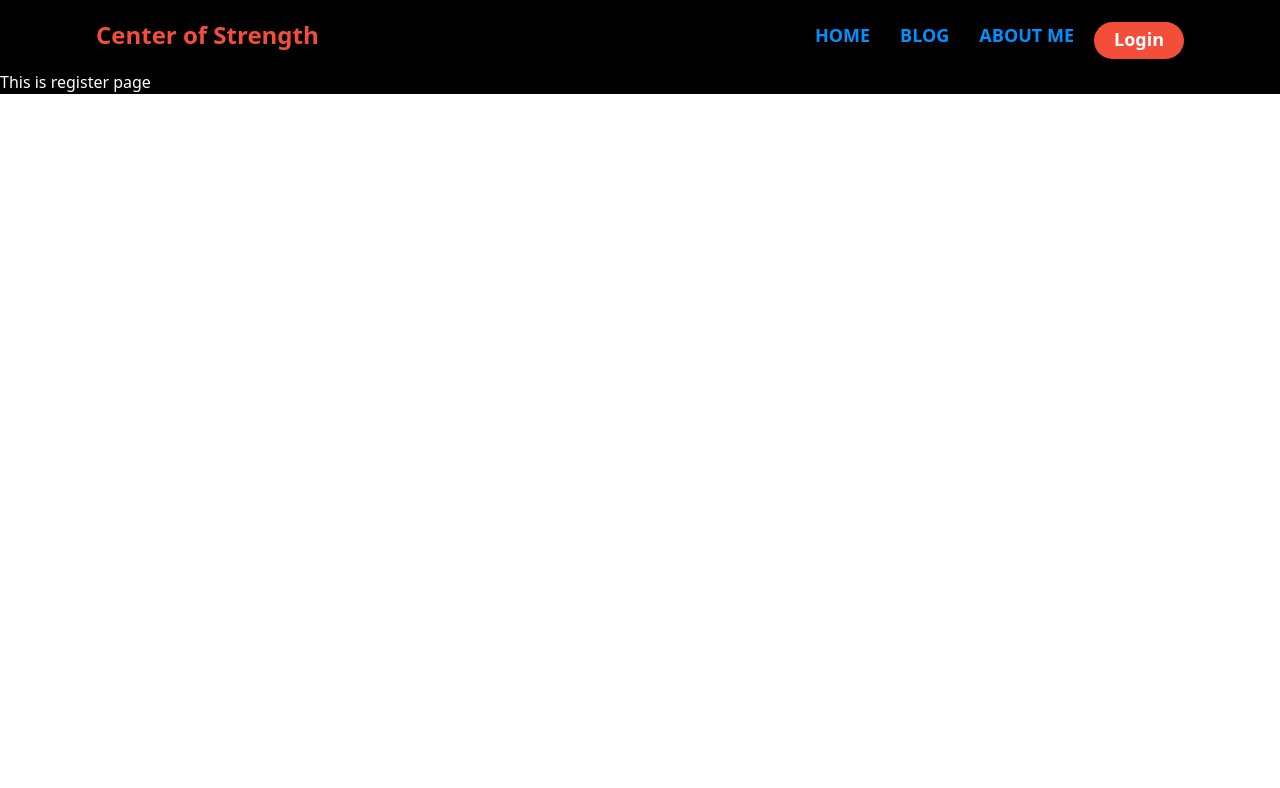
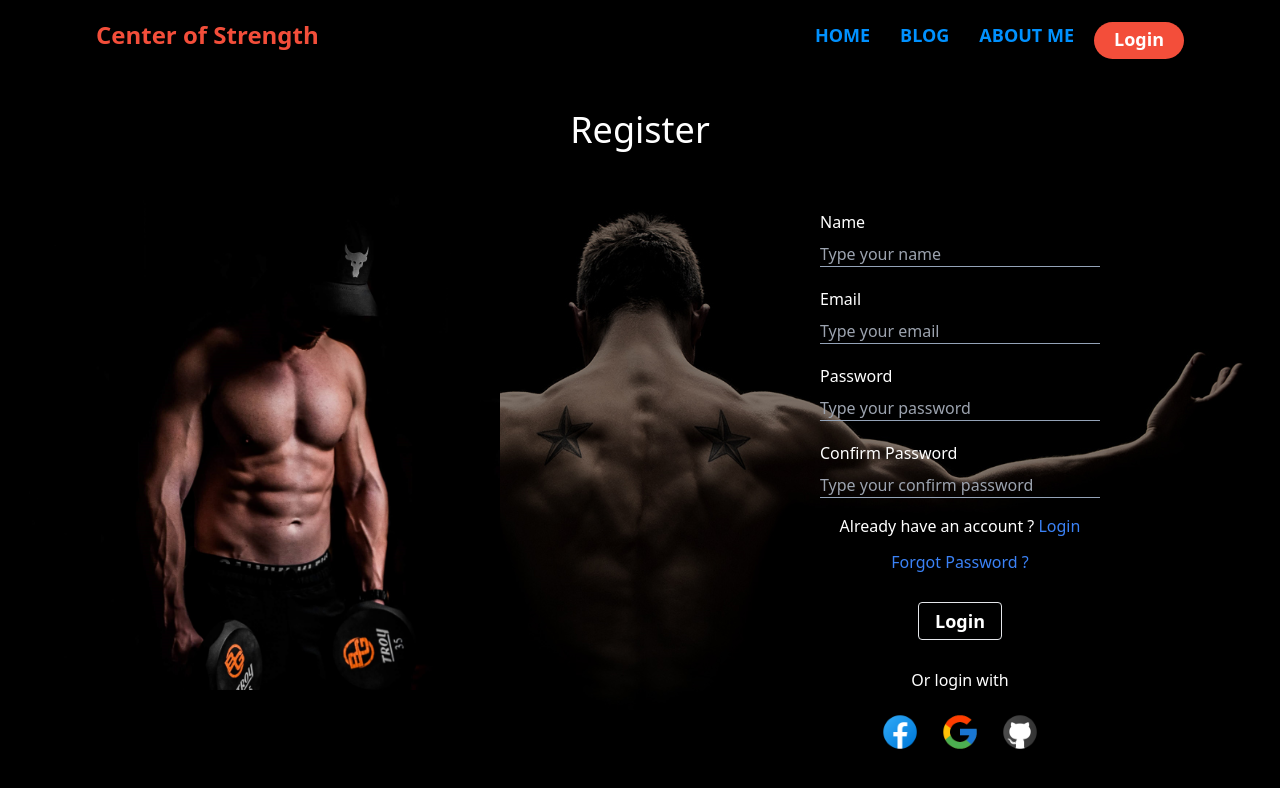
Before and after one commit to iamshakil19/center-of-strength, a React (Create React App) app: page /register in a window 1280 px wide. Shown: the top 788 px of the page. Built offline with nearby package versions, Linux system fonts and the light colour scheme; the HTML template or start-up script is replaced by a standard one.

Commit message:
register page complete

```diff
--- a/src/Components/LoginGroup/Login/Login.css
+++ b/src/Components/LoginGroup/Login/Login.css
@@ -10,7 +10,7 @@
     object-fit: cover;
 }
 .inputs-field{
-    margin-top: 50px;
+    margin-top: 20px;
 }
 
 @media only screen and (max-width: 688px){
@@ -22,7 +22,7 @@
 @media only screen and (min-width: 689px) {
     .login-container{
         display: grid;
-        grid-template-columns: 6fr 6fr;
+        grid-template-columns: 1fr 1fr;
     }
     .inputs-field{
         order: 2;
--- a/src/Components/LoginGroup/Register/Register.js
+++ b/src/Components/LoginGroup/Register/Register.js
@@ -1,9 +1,73 @@
 import React from 'react';
+import { Link } from 'react-router-dom';
+import SocialLogin from '../../SocialLogin/SocialLogin';
+import loginImage from '../../../Images/login-image.jpg'
 import './Register.css'
+
+
 const Register = () => {
+    const handleSubmit = event => {
+        event.preventDefault()
+    }
     return (
         <div>
-            <h2 className='text-white'>This is register page</h2>
+            <h2 className='text-white text-center my-10 text-4xl font-bold font-extralight'>Register</h2>
+            <div className='login-container'>
+                <form onClick={handleSubmit} className='inputs-field'>
+                    <div className='flex justify-center'>
+                        <div className=''>
+                            <p className='text-white mb-2'>Name</p>
+                            <input className='outline-0 bg-transparent text-white input-style ' type="text" name="name" id="name" placeholder='Type your name' required />
+                            <div style={{ height: "1px", width: "280px" }} className="bg-slate-400"></div>
+                        </div>
+                    </div>
+
+                    <div className='flex justify-center'>
+                        <div className=''>
+                            <p className='text-white mb-2 mt-5'>Email</p>
+                            <input className='outline-0 bg-transparent text-white input-style ' type="email" name="email" id="email" placeholder='Type your email' required />
+                            <div style={{ height: "1px", width: "280px" }} className="bg-slate-400"></div>
+                        </div>
+                    </div>
+
+                    <div className='flex justify-center'>
+                        <div className=''>
+                            <p className='text-white mb-2 mt-5'>Password</p>
+                            <input className='outline-0 bg-transparent text-white input-style ' type="password" name="password" id="password" placeholder='Type your password' required />
+                            <div style={{ height: "1px", width: "280px" }} className="bg-slate-400"></div>
+                        </div>
+                    </div>
+
+                    <div className='flex justify-center'>
+                        <div className=''>
+                            <p className='text-white mb-2 mt-5'>Confirm Password</p>
+                            <input className='outline-0 bg-transparent text-white input-style ' type="password" name="confirm-password" id="confirm-password" placeholder='Type your confirm password' required />
+                            <div style={{ height: "1px", width: "280px" }} className="bg-slate-400"></div>
+                        </div>
+                    </div>
+
+                    <div className='flex justify-center mt-4'>
+                        <div>
+                            <p className=''><span className='text-white'>Already have an account ? <Link to="/login" ><span className='text-blue-500'>Login</span></Link></span></p>
+                        </div>
+                    </div>
+
+                    <div className='flex justify-center mt-3'>
+                        <div>
+                            <p className=''><Link to="/" ><span className='text-blue-500'>Forgot Password ?</span></Link></p>
+                        </div>
+                    </div>
+
+                    <div className='flex justify-center my-7'>
+                        <input className='text-white text-lg font-semibold border py-1 px-4 rounded hover:bg-stone-800 duration-700' type="submit" value="Login" />
+                    </div>
+                    <p className='text-white text-center'>Or login with</p>
+                    <SocialLogin></SocialLogin>
+                </form>
+                <div>
+                    <img className='login-image rounded-3xl' src={loginImage} alt="" />
+                </div>
+            </div>
         </div>
     );
 };
```
